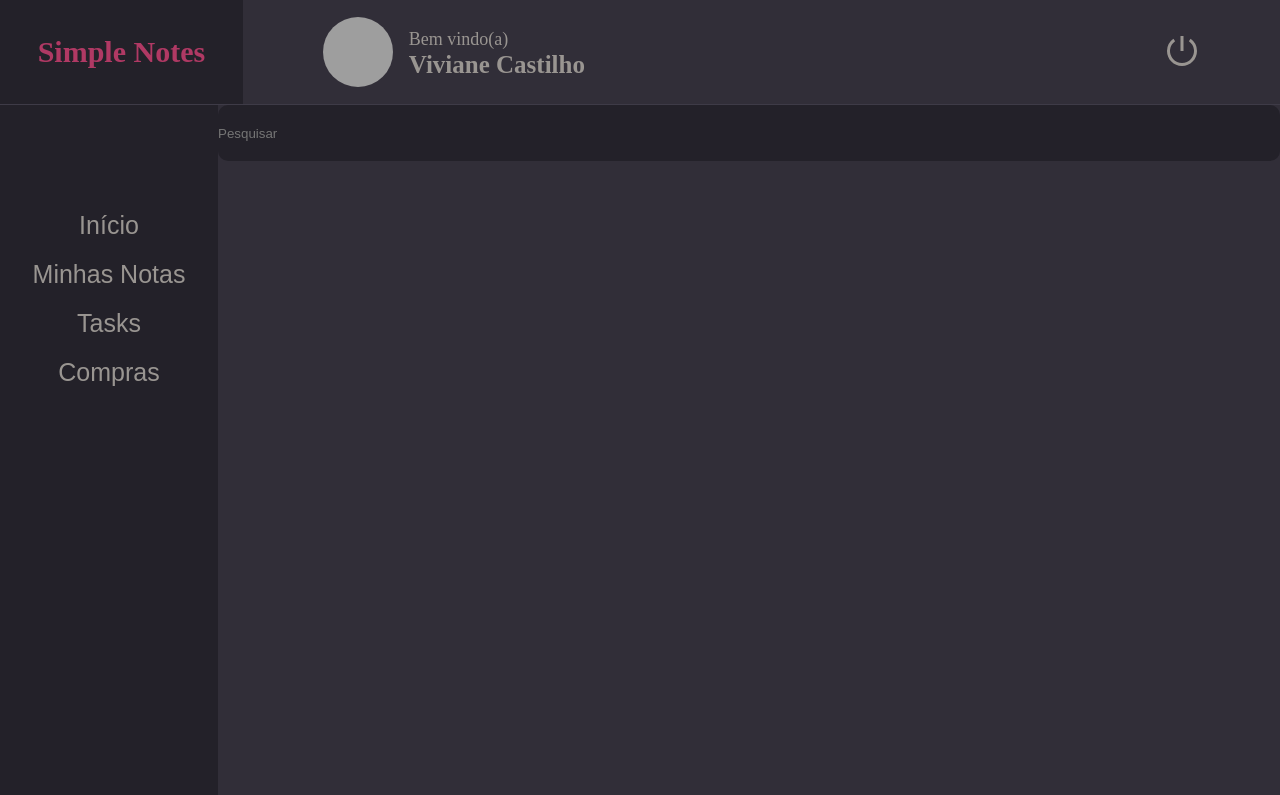
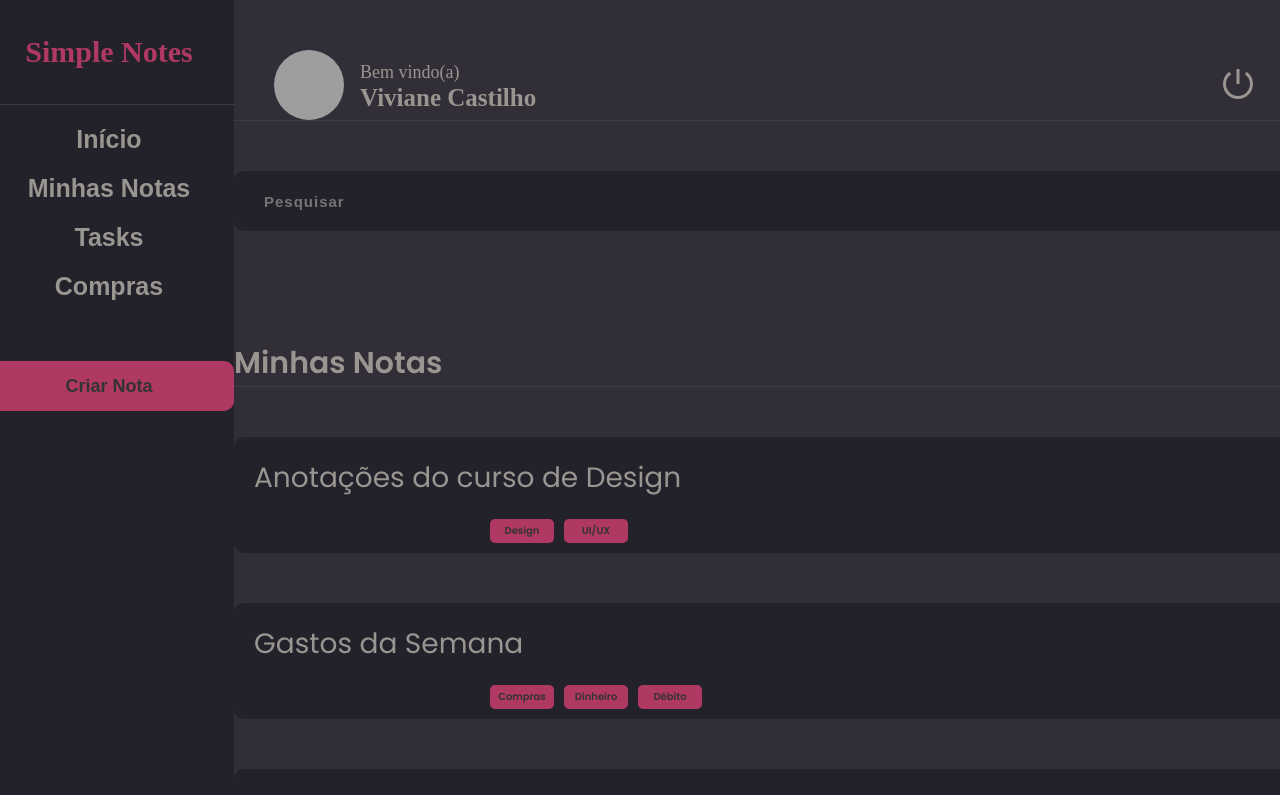
Before and after one commit to Vivicastilho/simplenotes, a React (Vite) app: page / in a window 1280 px wide. Shown: the top 795 px of the page. Built offline with nearby package versions, Linux system fonts and the light colour scheme; grey boxes are pictures that could not be loaded.

Commit message:
Home Page

```diff
--- a/src/Components/Tags/index.jsx
+++ b/src/Components/Tags/index.jsx
@@ -1,17 +1,16 @@
 import { Container } from './styles';
 
-export function Tags({ title, marcadores }) {
+export function Tags({ title, tags }) {
   return (
     <Container>
       <h2>{title}</h2>
       <ul>
-        {marcadores.map((e) => (
-          <li key="{tag}">
+        {tags.map((e, index) => (
+          <li key={index}>
             <a href={e}>{e}</a>
           </li>
         ))}
       </ul>
     </Container>
   );
-  return;
 }
--- a/src/pages/Home/index.jsx
+++ b/src/pages/Home/index.jsx
@@ -1,24 +1,39 @@
 import { Header } from '../../Components/Header';
 import { Input } from '../../Components/Input';
 import { ButtonText } from '../../Components/ButtonText';
-import { Container, Content } from './styles';
+import { Button } from '../../Components/Button';
+import { Tags } from '../../Components/Tags';
+import { Container, Content, Listas } from './styles';
 
 export function Home() {
+  const marcadores = ['Design', 'UI/UX'];
+  const gastos = ['Compras', 'Dinheiro', 'Débito'];
+  const livros = ['Compras', 'Dinheiro', 'Débito'];
   return (
     <Container>
-      <div>
-        <h1>Simple Notes</h1>
-        <Header />
-      </div>
       <Content>
         <nav>
+          <h1>Simple Notes</h1>
           <ButtonText className="navigation" title="Início" />
           <ButtonText className="navigation" title="Minhas Notas" />
           <ButtonText className="navigation" title="Tasks" />
           <ButtonText className="navigation" title="Compras" />
+          <Button title="Criar Nota" />
         </nav>
         <main>
+          <Header />
           <Input className="text" title="Pesquisar" />
+
+          <h1>Minhas Notas</h1>
+          <Listas>
+            <Tags title="Anotações do curso de Design" tags={marcadores} />
+          </Listas>
+          <Listas>
+            <Tags title="Gastos da Semana" tags={gastos} />
+          </Listas>
+          <Listas>
+            <Tags title="Lista de Livros" tags={livros} />
+          </Listas>
         </main>
       </Content>
     </Container>
--- a/src/pages/Home/styles.js
+++ b/src/pages/Home/styles.js
@@ -5,55 +5,104 @@ export const Container = styled.div`
   height: 100vh;
   font-size: 18px;
   display: flex;
-  flex-direction: column;
 
-  > div {
+  header {
     display: flex;
-    flex-direction: row;
     justify-content: space-between;
-  }
-  h1 {
-    display: flex;
-    align-items: center;
-    width: 310px;
-    height: 105px;
-    font-size: 30px;
-    justify-content: center;
-    background: ${({ theme }) => theme.COLORS.NAV_BACKGROUND};
-    color: ${({ theme }) => theme.COLORS.PRIMARY_COLOR};
-
-    border-bottom-width: 1px;
-    border-bottom-style: solid;
-    border-bottom-color: ${({ theme }) => theme.COLORS.LINE_COLOR};
+    padding: 0 40px;
+    width: 100%;
   }
 `;
 
 export const Content = styled.section`
   display: flex;
   flex-direction: row;
+  width: 100%;
+  justify-content: center;
 
   nav {
     background: ${({ theme }) => theme.COLORS.NAV_BACKGROUND};
-    width: 260px;
-    height: 1250px;
+    width: 250px;
+    height: 2000px;
     display: flex;
     flex-direction: column;
     padding: 0;
-    padding-top: 106px;
+    padding-top: 0px;
     gap: 20px;
     align-items: center;
+
+    > h1 {
+      display: flex;
+      align-items: center;
+      width: 250px;
+      height: 105px;
+      font-size: 30px;
+      justify-content: center;
+      background: ${({ theme }) => theme.COLORS.NAV_BACKGROUND};
+      color: ${({ theme }) => theme.COLORS.PRIMARY_COLOR};
+
+      border-bottom-width: 1px;
+      border-bottom-style: solid;
+      border-bottom-color: ${({ theme }) => theme.COLORS.LINE_COLOR};
+    }
   }
-
   .navigation {
     display: flex;
     color: ${({ theme }) => theme.COLORS.TEXT_COLOR};
+    font-weight: 600;
+    font-family: 'Poppins' sans-serif;
   }
 
-  > .text {
+  .navigation:hover {
+    color: ${({ theme }) => theme.COLORS.LINE_COLOR};
+    transition: 0.3s;
+  }
+
+  main {
     display: flex;
-    justify-content: center;
-    margin: 40px auto;
-    align-items: center;
-    font-size: 20px;
+    flex-direction: column;
+    width: 100%;
+    gap: 50px;
+    margin-top: 50px;
+    margin: 50px auto;
+
+    > h1 {
+      font-family: 'Poppins', sans-serif;
+      font-size: 30px;
+      font-weight: 600;
+      margin-top: 60px;
+      color: ${({ theme }) => theme.COLORS.TEXT_COLOR};
+
+      border-bottom-width: 1px;
+      border-bottom-style: solid;
+      border-bottom-color: ${({ theme }) => theme.COLORS.LINE_COLOR};
+    }
+  }
+
+  main input {
+    font-size: 15px;
+    padding: 30px;
+    font-weight: 600;
+    letter-spacing: 1px;
   }
 `;
+
+export const Listas = styled.ul`
+  display: flex;
+
+  flex-direction: column;
+  background: ${({ theme }) => theme.COLORS.NAV_BACKGROUND};
+  width: 1062px;
+  height: 150px;
+  border-radius: 10px;
+
+  h2 {
+    display: flex;
+    border: none;
+    font-size: 28px;
+    margin: 20px;
+    font-family: 'Poppins', sans-serif;
+    font-weight: 500;
+    color: ${({ theme }) => theme.COLORS.TEXT_COLOR};
+  }
+`;
```
